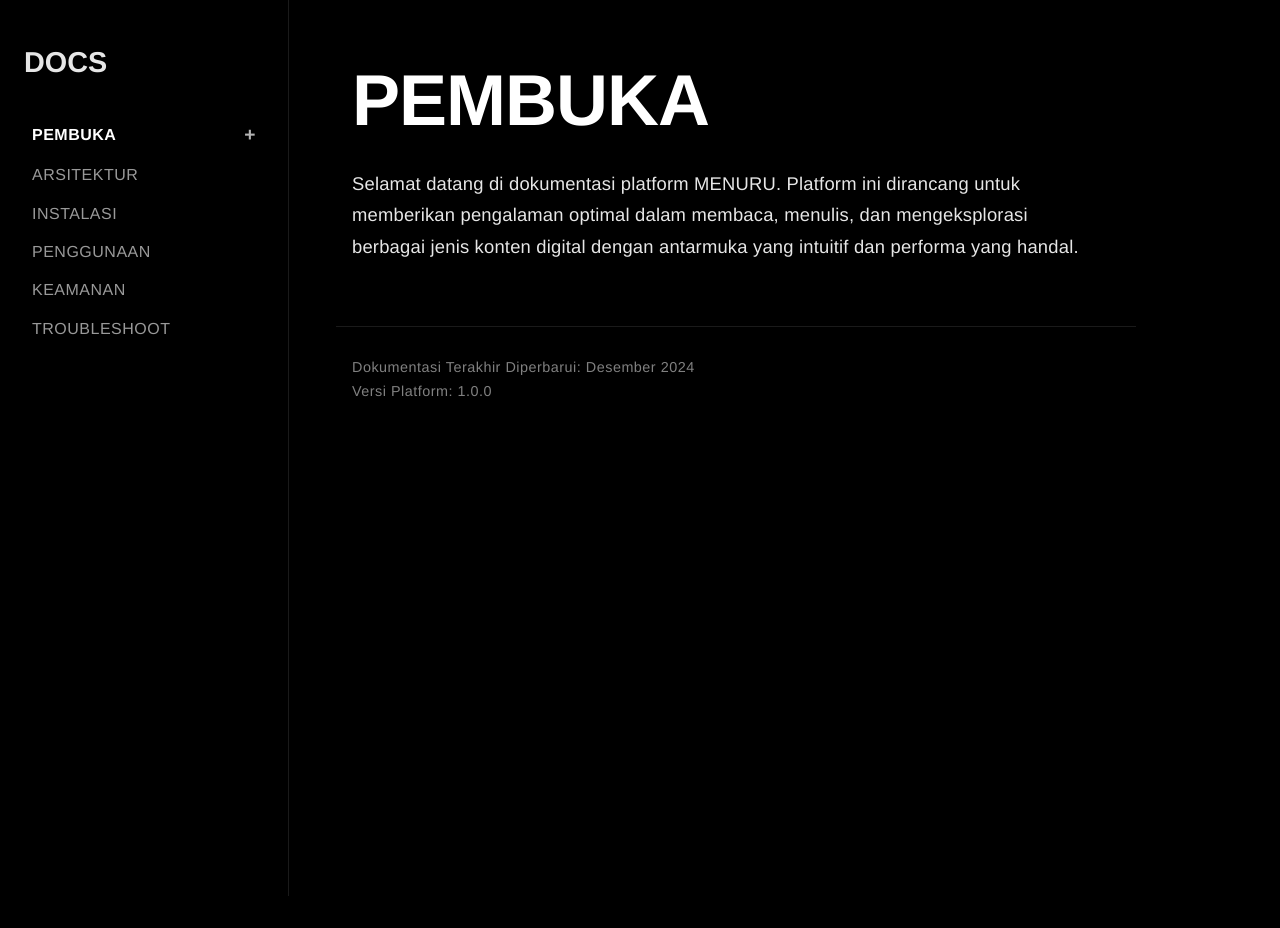
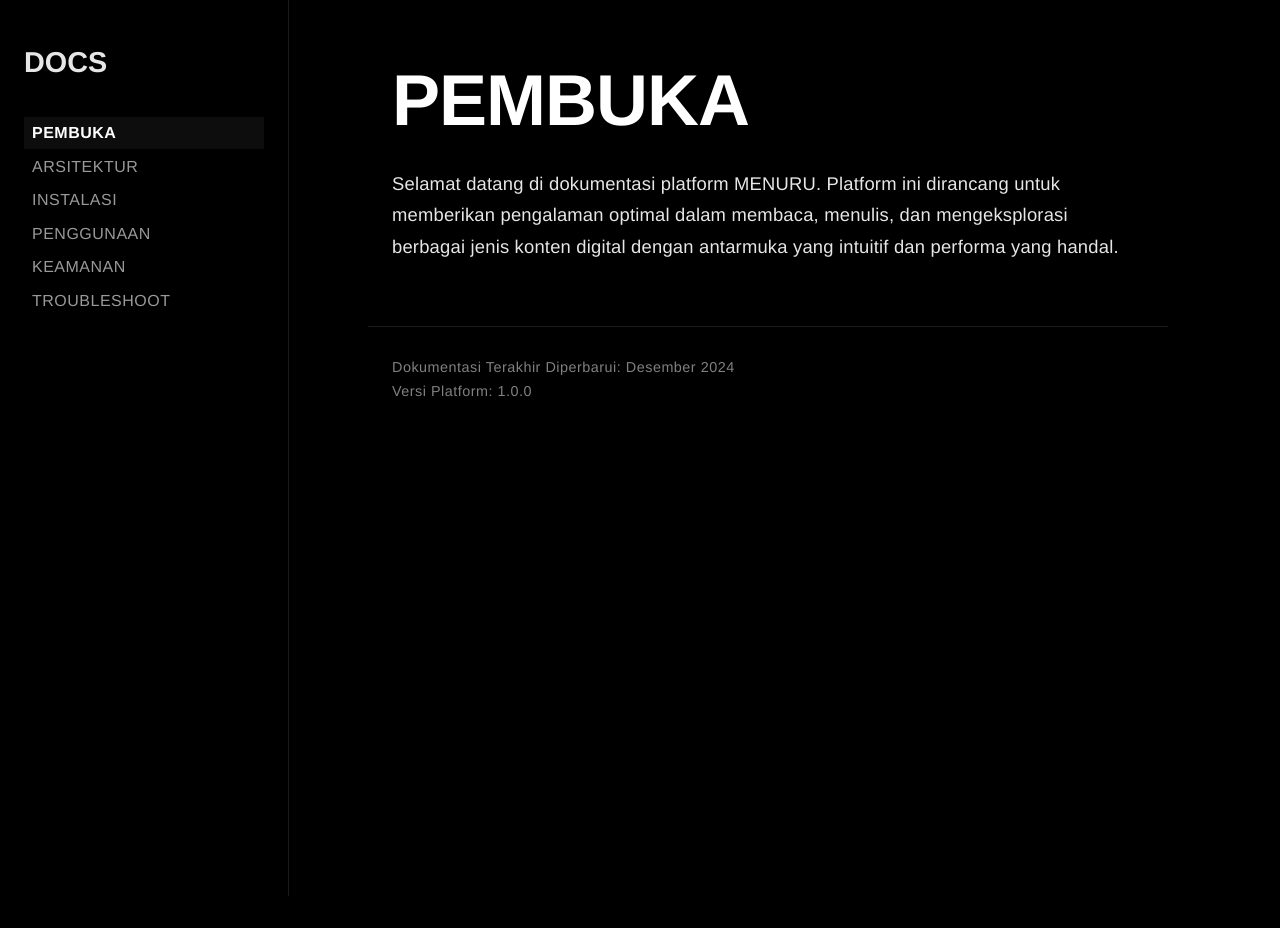
Before and after one commit to vinividivicilala/lolo, a Next.js app in the folder faq/: page /docs in a window 1280 px wide. Built offline with nearby package versions, Linux system fonts and the light colour scheme.

Commit message:
Update page.tsx

```diff
--- a/faq/app/docs/page.tsx
+++ b/faq/app/docs/page.tsx
@@ -132,7 +132,7 @@ export default function DocsPage() {
         <div style={{
           display: 'flex',
           flexDirection: 'column',
-          gap: '0.4rem',
+          gap: '0.1rem', // Jarak sangat dekat
         }}>
           {navItems.map((item) => (
             <div
@@ -141,8 +141,10 @@ export default function DocsPage() {
             >
               <div
                 onClick={() => {
-                  setActiveSection(item.id);
-                  if (item.id !== "pembuka") {
+                  if (item.hasDropdown) {
+                    setShowPembukaDropdown(!showPembukaDropdown);
+                  } else {
+                    setActiveSection(item.id);
                     setShowPembukaDropdown(false);
                   }
                 }}
@@ -157,57 +159,36 @@ export default function DocsPage() {
                   lineHeight: '1.2',
                   display: 'flex',
                   alignItems: 'center',
-                  justifyContent: 'space-between'
+                  justifyContent: 'space-between',
+                  backgroundColor: activeSection === item.id ? 'rgba(255,255,255,0.05)' : 'transparent'
                 }}
                 onMouseEnter={(e) => {
                   if (activeSection !== item.id) {
                     e.currentTarget.style.opacity = '0.9';
+                    e.currentTarget.style.backgroundColor = 'rgba(255,255,255,0.02)';
                   }
                 }}
                 onMouseLeave={(e) => {
                   if (activeSection !== item.id) {
                     e.currentTarget.style.opacity = '0.6';
+                    e.currentTarget.style.backgroundColor = 'transparent';
                   }
                 }}
               >
                 <span>{item.title}</span>
-                {item.hasDropdown && (
-                  <span
-                    onClick={(e) => {
-                      e.stopPropagation();
-                      setShowPembukaDropdown(!showPembukaDropdown);
-                    }}
-                    style={{
-                      fontSize: '1.2rem',
-                      cursor: 'pointer',
-                      opacity: 0.7,
-                      transition: 'all 0.3s ease',
-                      transform: showPembukaDropdown ? 'rotate(45deg)' : 'rotate(0deg)',
-                      marginLeft: '0.5rem'
-                    }}
-                  >
-                    +
-                  </span>
-                )}
               </div>
 
-              {/* Dropdown Minimalist untuk Pembuka */}
+              {/* Dropdown untuk Pembuka - DESIGN SAMA DENGAN NAVIGASI */}
               {item.id === "pembuka" && showPembukaDropdown && (
                 <motion.div
                   ref={dropdownRef}
-                  initial={{ opacity: 0, y: -10 }}
+                  initial={{ opacity: 0, y: -5 }}
                   animate={{ opacity: 1, y: 0 }}
                   transition={{ duration: 0.2 }}
                   style={{
-                    position: 'absolute',
-                    left: '100%',
-                    top: 0,
-                    backgroundColor: 'rgba(20, 20, 20, 0.95)',
-                    border: '1px solid rgba(255,255,255,0.1)',
-                    borderRadius: '4px',
-                    padding: '0.5rem 0',
-                    minWidth: '120px',
-                    zIndex: 100
+                    position: 'relative',
+                    paddingLeft: '1.5rem',
+                    marginTop: '0.1rem'
                   }}
                 >
                   {item.dropdownItems?.map((dropdownItem, index) => (
@@ -216,22 +197,26 @@ export default function DocsPage() {
                       onClick={() => {
                         // Handle dropdown item click
                         console.log(`${dropdownItem} clicked`);
+                        setActiveSection("pembuka");
                         setShowPembukaDropdown(false);
                       }}
                       style={{
-                        padding: '0.6rem 1rem',
-                        fontSize: '0.9rem',
+                        fontSize: '1rem',
+                        fontWeight: '400',
                         cursor: 'pointer',
-                        opacity: 0.8,
+                        padding: '0.4rem 0.5rem',
+                        opacity: 0.6,
                         transition: 'all 0.2s ease',
-                        whiteSpace: 'nowrap'
+                        letterSpacing: '0.5px',
+                        lineHeight: '1.2',
+                        backgroundColor: 'transparent'
                       }}
                       onMouseEnter={(e) => {
-                        e.currentTarget.style.opacity = '1';
-                        e.currentTarget.style.backgroundColor = 'rgba(255,255,255,0.05)';
+                        e.currentTarget.style.opacity = '0.9';
+                        e.currentTarget.style.backgroundColor = 'rgba(255,255,255,0.02)';
                       }}
                       onMouseLeave={(e) => {
-                        e.currentTarget.style.opacity = '0.8';
+                        e.currentTarget.style.opacity = '0.6';
                         e.currentTarget.style.backgroundColor = 'transparent';
                       }}
                     >
@@ -249,7 +234,7 @@ export default function DocsPage() {
       <div style={{
         marginLeft: '240px', // Jarak dari navigasi
         flex: 1,
-        padding: '4rem 3rem 4rem 6rem', // Padding kiri lebih besar untuk geser ke kanan
+        padding: '4rem 3rem 4rem 8rem', // Padding kiri lebih besar untuk geser ke kanan
         minHeight: '100vh',
         marginRight: '2rem' // Tambahan margin kanan
       }}>
@@ -262,7 +247,7 @@ export default function DocsPage() {
             lineHeight: 1,
             letterSpacing: '-1px',
             marginBottom: '2rem',
-            paddingLeft: '1rem' // Tambahan padding untuk geser lebih ke kanan
+            paddingLeft: '1.5rem' // Tambahan padding untuk geser lebih ke kanan
           }}>
             {contentData[activeSection as keyof typeof contentData]?.title}
           </div>
@@ -274,7 +259,7 @@ export default function DocsPage() {
             opacity: 0.9,
             fontWeight: '300',
             letterSpacing: '0.2px',
-            paddingLeft: '1rem', // Geser ke kanan
+            paddingLeft: '1.5rem', // Geser ke kanan
             paddingRight: '2rem'
           }}>
             {contentData[activeSection as keyof typeof contentData]?.description}
@@ -286,7 +271,7 @@ export default function DocsPage() {
             paddingTop: '2rem',
             borderTop: '1px solid rgba(255,255,255,0.1)',
             maxWidth: '800px',
-            paddingLeft: '1rem' // Geser ke kanan
+            paddingLeft: '1.5rem' // Geser ke kanan
           }}>
             <div style={{
               fontSize: '0.9rem',
```
